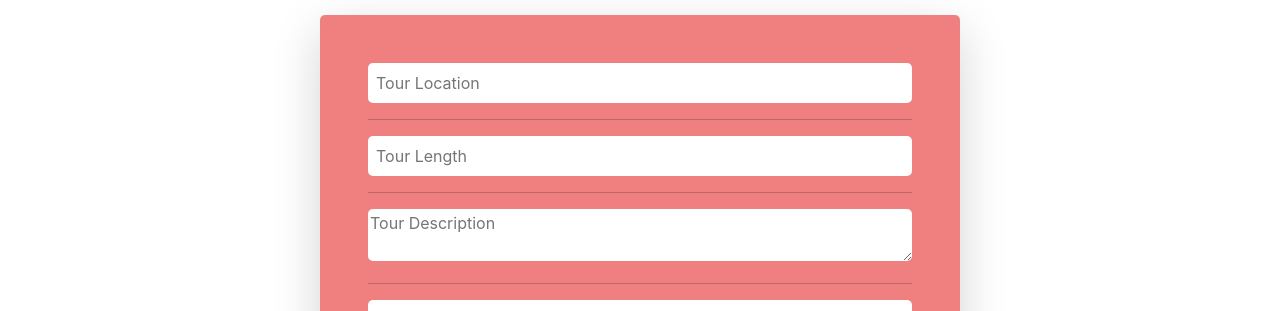
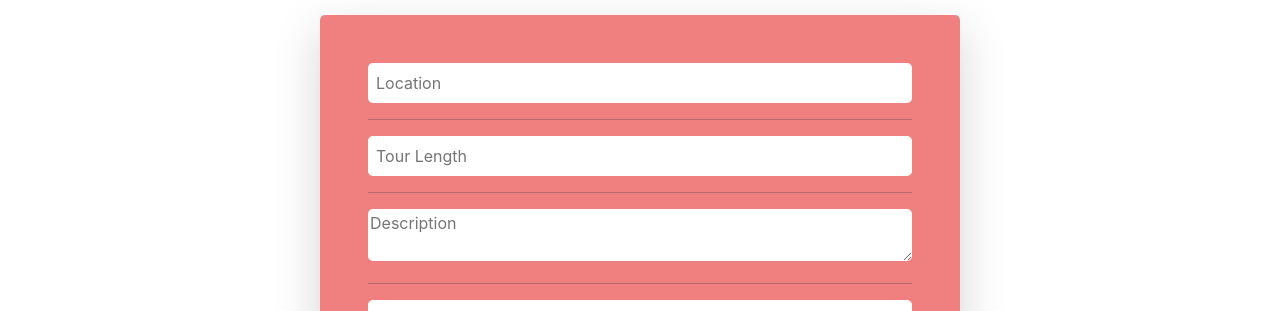
Before and after one commit to KaziMdMehediHasan/tourasso-client, a React (Create React App) app: page /addservice in a window 1280 px wide. Shown: the part 185-496 px from the top of the page. Built offline with nearby package versions, Linux system fonts and the light colour scheme; no server answers; sample sign-in values are in the browser's storage.

Commit message:
minor modification

```diff
--- a/src/components/AddService/AddService.js
+++ b/src/components/AddService/AddService.js
@@ -28,15 +28,12 @@ const AddService = () => {
           <form className="add-service-form" onSubmit={handleSubmit(onSubmit)}>
             <input
               {...register("location", { required: true })}
-              placeholder="Tour Location"
+              placeholder="Location"
             />
             <hr />
             <input {...register("duration")} placeholder="Tour Length" />
             <hr />
-            <textarea
-              {...register("description")}
-              placeholder="Tour Description"
-            />
+            <textarea {...register("description")} placeholder="Description" />
             <hr />
             <input {...register("img_url")} placeholder="Image URL" />
             <hr />
```
